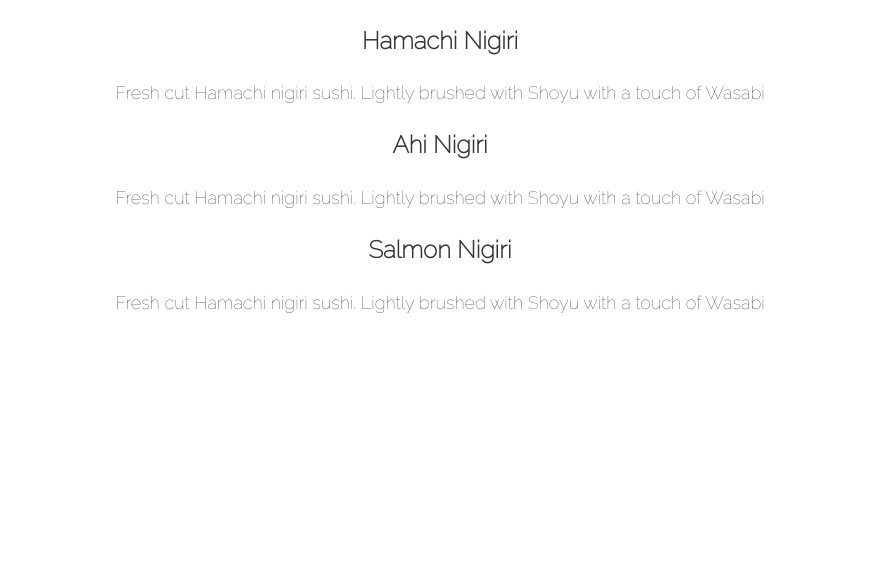
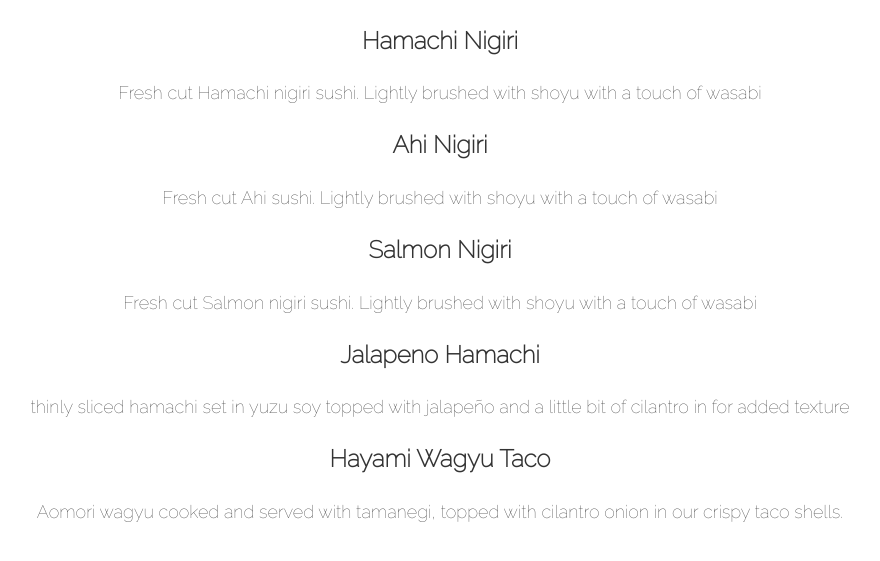
Before and after one commit to aukai84/sushi-menu, a Gatsby site: page /sushi-menu in a window 1280 px wide. Shown: the part 577-1138 px from the top of the page, without its empty margins (200-1080 px from the left). Before the commit the page ends 945 px from the top, so only its background shows below. Built offline with nearby package versions, Linux system fonts and the light colour scheme; Gatsby itself is replaced by a stand-in of ours.

Commit message:
update men u

```diff
--- a/src/pages/sushi-menu.js
+++ b/src/pages/sushi-menu.js
@@ -12,15 +12,23 @@ const SushiMenu = () => {
         <h1 className="menu__title">Sushi</h1>
         <MenuItem
           title={"Hamachi Nigiri"}
-          description="Fresh cut Hamachi nigiri sushi.  Lightly brushed with Shoyu with a touch of Wasabi"
+          description="Fresh cut Hamachi nigiri sushi.  Lightly brushed with shoyu with a touch of wasabi"
         />
         <MenuItem
           title={"Ahi Nigiri"}
-          description="Fresh cut Hamachi nigiri sushi.  Lightly brushed with Shoyu with a touch of Wasabi"
+          description="Fresh cut Ahi sushi.  Lightly brushed with shoyu with a touch of wasabi"
         />
         <MenuItem
           title={"Salmon Nigiri"}
-          description="Fresh cut Hamachi nigiri sushi.  Lightly brushed with Shoyu with a touch of Wasabi"
+          description="Fresh cut Salmon nigiri sushi.  Lightly brushed with shoyu with a touch of wasabi"
+        />
+        <MenuItem
+          title={"Jalapeno Hamachi"}
+          description=" thinly sliced hamachi set in yuzu soy topped with jalapeño and a little bit of cilantro in for added texture "
+        />
+        <MenuItem
+          title={"Hayami Wagyu Taco"}
+          description="Aomori wagyu cooked and served with tamanegi, topped with cilantro onion in our crispy taco shells."
         />
       </div>
     </Layout>
```
